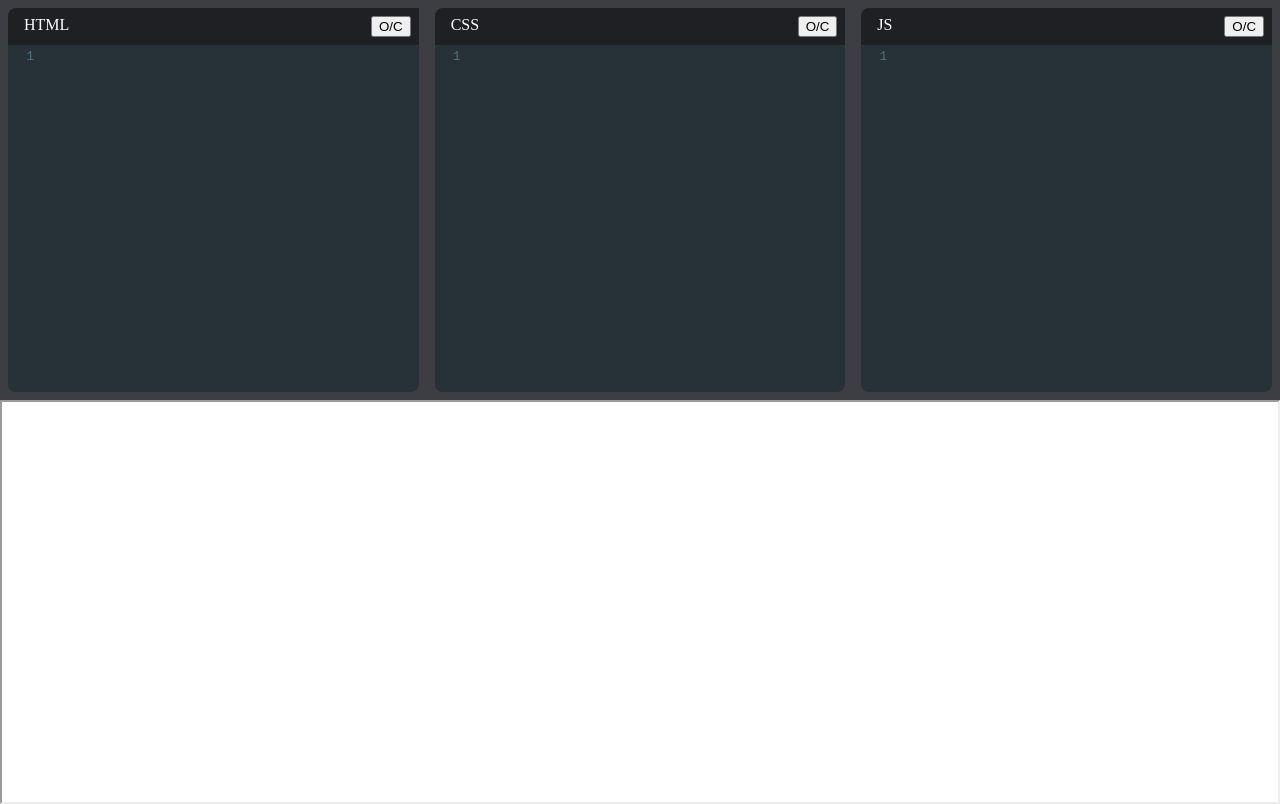
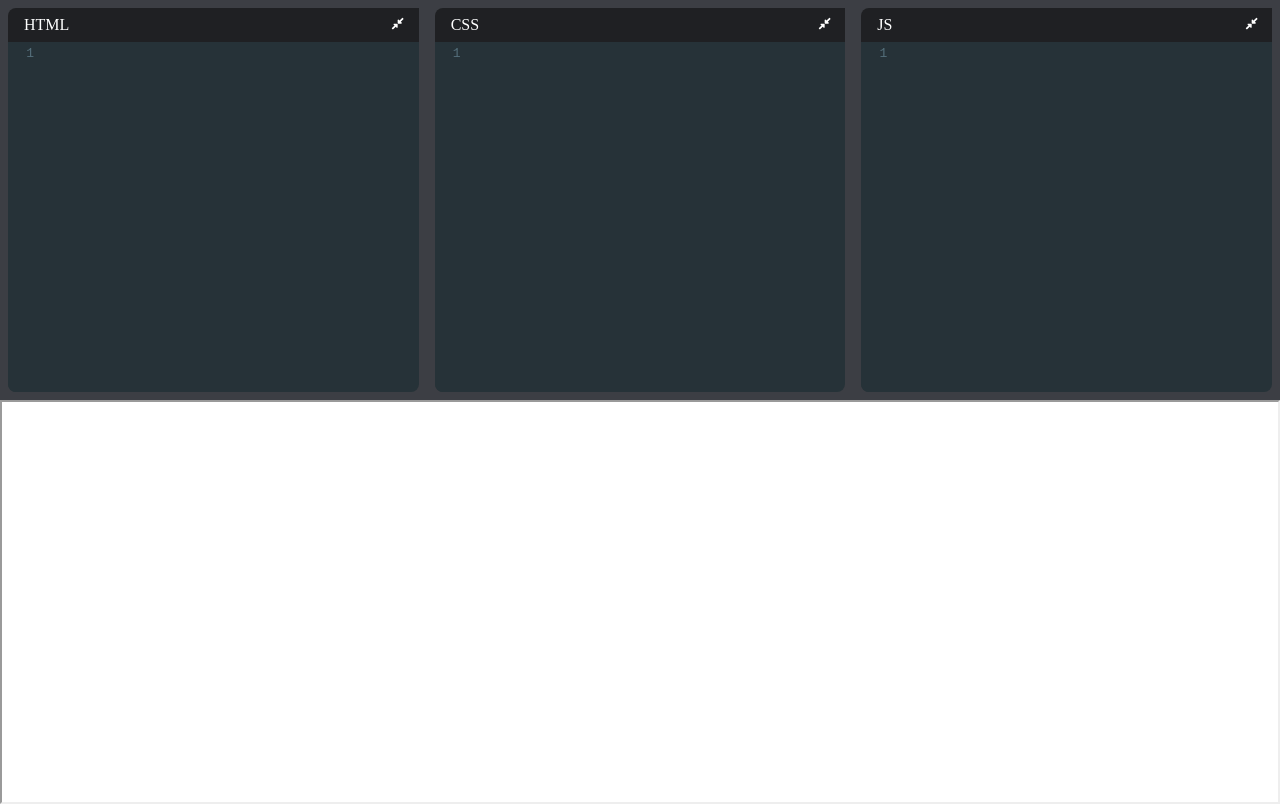
Before and after one commit to Prachi24599/code-box, a React (Create React App) app: page / in a window 1280 px wide. Built offline with nearby package versions, Linux system fonts and the light colour scheme.

Commit message:
expand collapsed functionality

```diff
--- a/package.json
+++ b/package.json
@@ -10,6 +10,7 @@
     "react": "^18.2.0",
     "react-codemirror2": "^7.2.1",
     "react-dom": "^18.2.0",
+    "react-icons": "^4.10.1",
     "react-scripts": "5.0.1",
     "web-vitals": "^2.1.4"
   },
--- a/src/components/Editor.js
+++ b/src/components/Editor.js
@@ -1,23 +1,32 @@
-import React from "react";
+import React, { useState } from "react";
 import "codemirror/lib/codemirror.css";
 import "codemirror/theme/material.css";
 import "codemirror/mode/xml/xml";
 import "codemirror/mode/javascript/javascript";
 import "codemirror/mode/css/css";
 import { Controlled as ControlledEditor } from "react-codemirror2";
+import { FaCompressAlt, FaExpandAlt } from "react-icons/fa";
 
 const Editor = (props) => {
   const { language, displayName, value, onChange } = props;
+
+  const [open, setOpen] = useState(true);
 
   function handleChange(editor, data, value) {
     onChange(value);
   }
 
   return (
-    <div className="editor-container">
+    <div className={`editor-container ${open ? "" : "collapsed"}`}>
       <div className="editor-title">
         {displayName}
-        <button>O/C</button>
+        <button
+          type="button"
+          className="expand-collapse-btn"
+          onClick={() => setOpen((prevOpen) => !prevOpen)}
+        >
+          {open ? <FaCompressAlt /> : <FaExpandAlt />}
+        </button>
       </div>
       <ControlledEditor
         onBeforeChange={handleChange}
--- a/src/index.css
+++ b/src/index.css
@@ -15,6 +15,20 @@ body {
   flex-direction: column;
   padding: 0.5rem;
   background-color: hsl(225, 6%, 25%);
+}
+.editor-container.collapsed {
+  flex-grow: 0;
+}
+.editor-container.collapsed .CodeMirror-scroll {
+  position: absolute;
+  overflow: hidden !important;
+}
+.expand-collapse-btn {
+  margin-left: 0.5rem;
+  background: none;
+  border: none;
+  color: white;
+  cursor: pointer;
 }
 .editor-title {
   display: flex;
```
Also changed, not shown: 1 other file (tests, documents, lock files or other folders).
